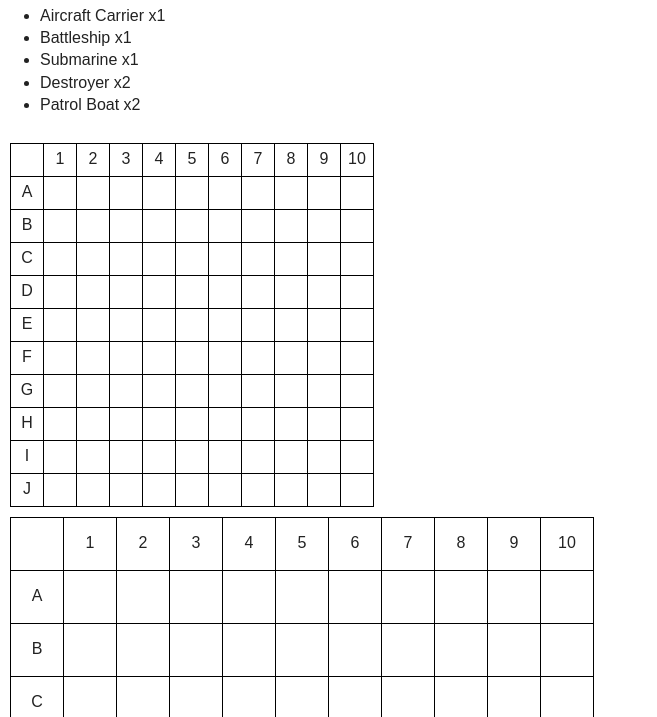
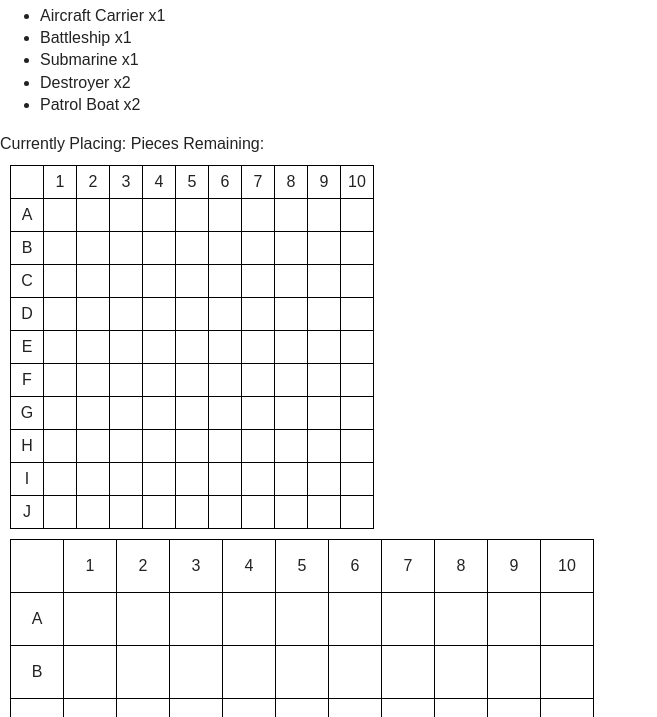
Before and after one commit to csmalin/js-battleship, a plain HTML site: page index.html in a window 1280 px wide. Shown: the part 83-800 px from the top of the page, without its empty margins (0-657 px from the left). Drawn offline with nearby package versions, Linux system fonts and the light colour scheme.

Commit message:
add div to show user which ship they are currently placing and how many pieces of the ship are remaining

```diff
--- a/index.html
+++ b/index.html
@@ -29,6 +29,9 @@
                         <li class="selectable" data-ship-type="destroyer">Destroyer x<span class="count">2</span></li>
                         <li class="selectable" data-ship-type="patrol_boat">Patrol Boat x<span class="count">2</span></li>
 					</ul>
+                    <div>
+                        <span>Currently Placing: </span><span id="current_ship_type"></span><span>Pieces Remaining: </span><span id="pieces_remaining"></span>
+                    </div>
 				</div>
 				<div class="game_board">
         <table class="player">
```
